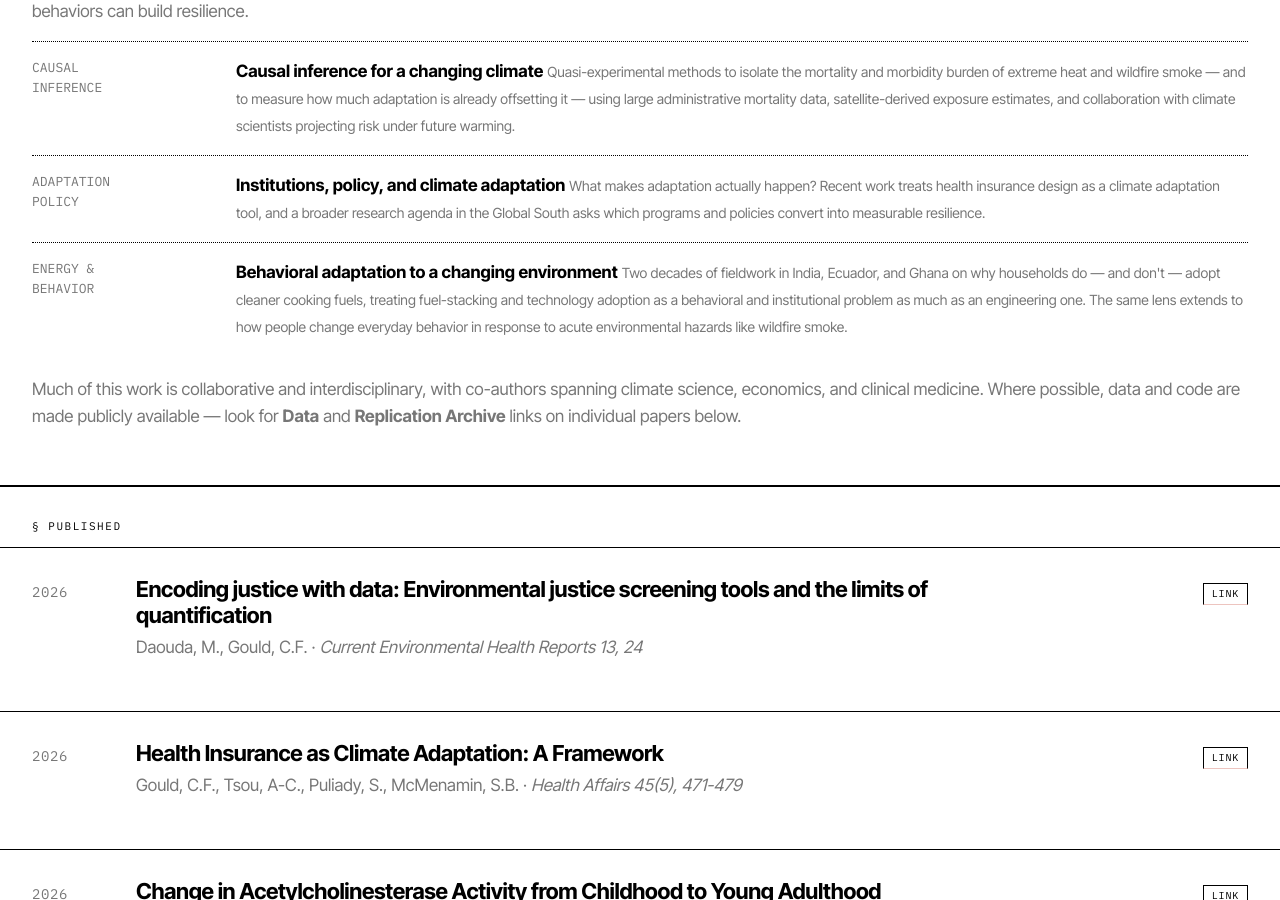
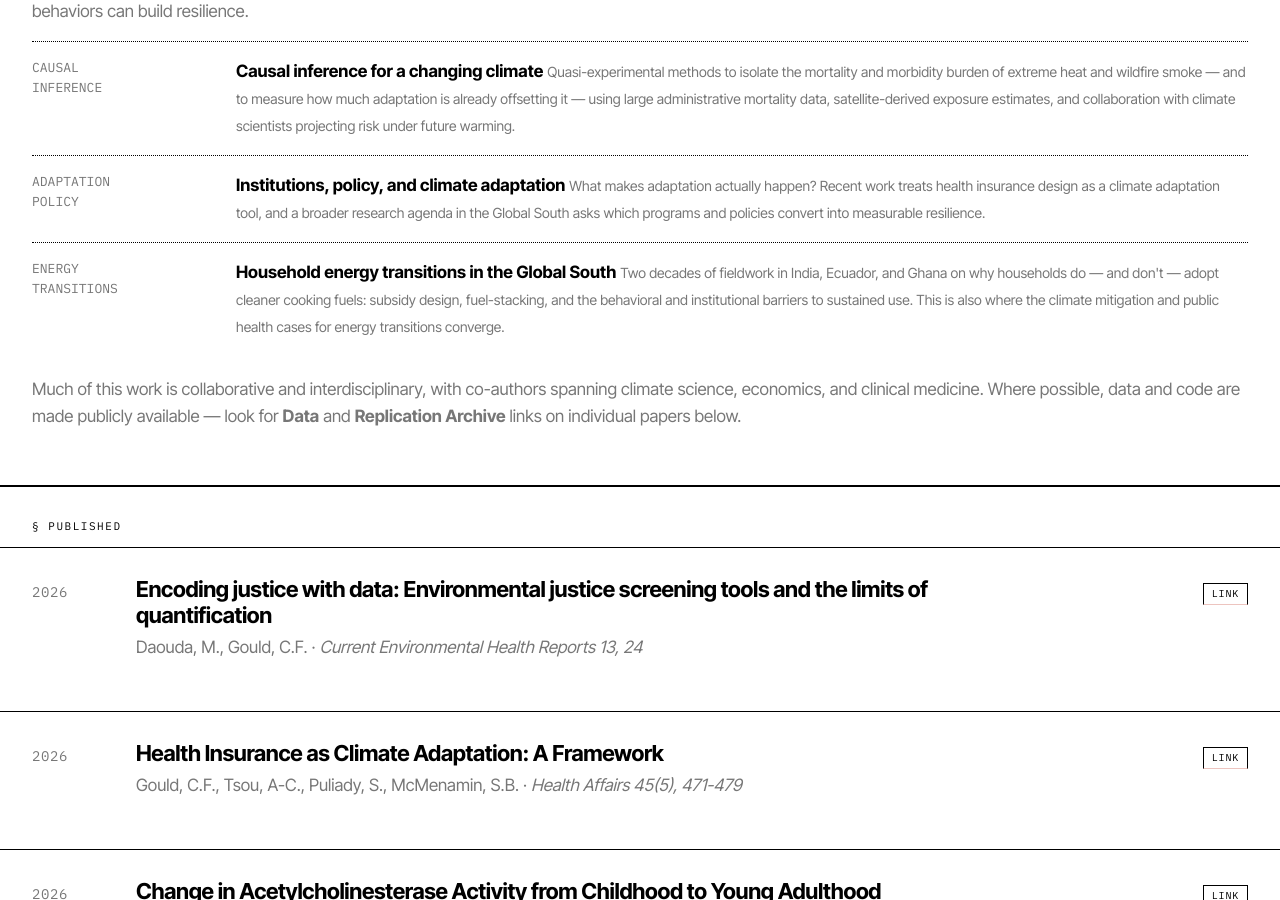
Before and after one commit to gouldc/gouldc.github.io, a Jekyll site: the page built from _pages/research.md, in a window 1280 px wide and 900 px high, scrolled down 658 px. Built offline with Jekyll 4.4.1, drawn with Linux system fonts in a browser that asks for light colours.

Commit message:
Clean up research interests grouping
Third theme was awkwardly conflating cooking-fuel technology adoption
with acute wildfire-smoke behavioral response - two different things.
Let household energy transitions stand on its own instead.

Co-Authored-By: Claude Opus 4.6 <noreply@anthropic.com>

```diff
--- a/_pages/research.md
+++ b/_pages/research.md
@@ -29,10 +29,10 @@ lede: "Peer-reviewed publications and working papers on environmental health, cl
 </div>
 
 <div class="br-cv-row">
-<span class="br-cv-year">ENERGY &amp;<br>BEHAVIOR</span>
+<span class="br-cv-year">ENERGY<br>TRANSITIONS</span>
 <div>
-<span class="br-cv-title">Behavioral adaptation to a changing environment</span>
-<span class="br-cv-detail">Two decades of fieldwork in India, Ecuador, and Ghana on why households do &mdash; and don't &mdash; adopt cleaner cooking fuels, treating fuel-stacking and technology adoption as a behavioral and institutional problem as much as an engineering one. The same lens extends to how people change everyday behavior in response to acute environmental hazards like wildfire smoke.</span>
+<span class="br-cv-title">Household energy transitions in the Global South</span>
+<span class="br-cv-detail">Two decades of fieldwork in India, Ecuador, and Ghana on why households do &mdash; and don't &mdash; adopt cleaner cooking fuels: subsidy design, fuel-stacking, and the behavioral and institutional barriers to sustained use. This is also where the climate mitigation and public health cases for energy transitions converge.</span>
 </div>
 </div>
 
```
